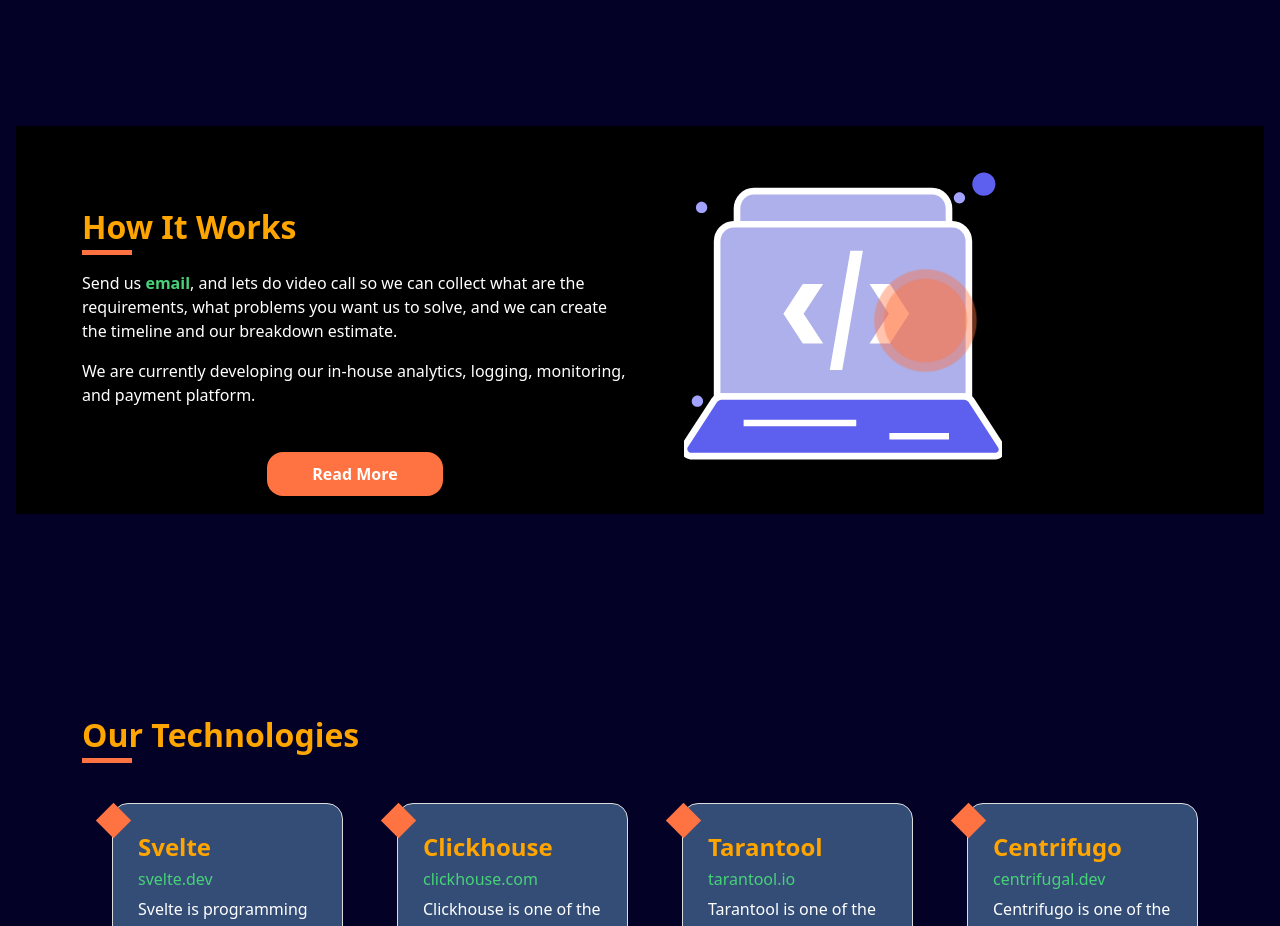
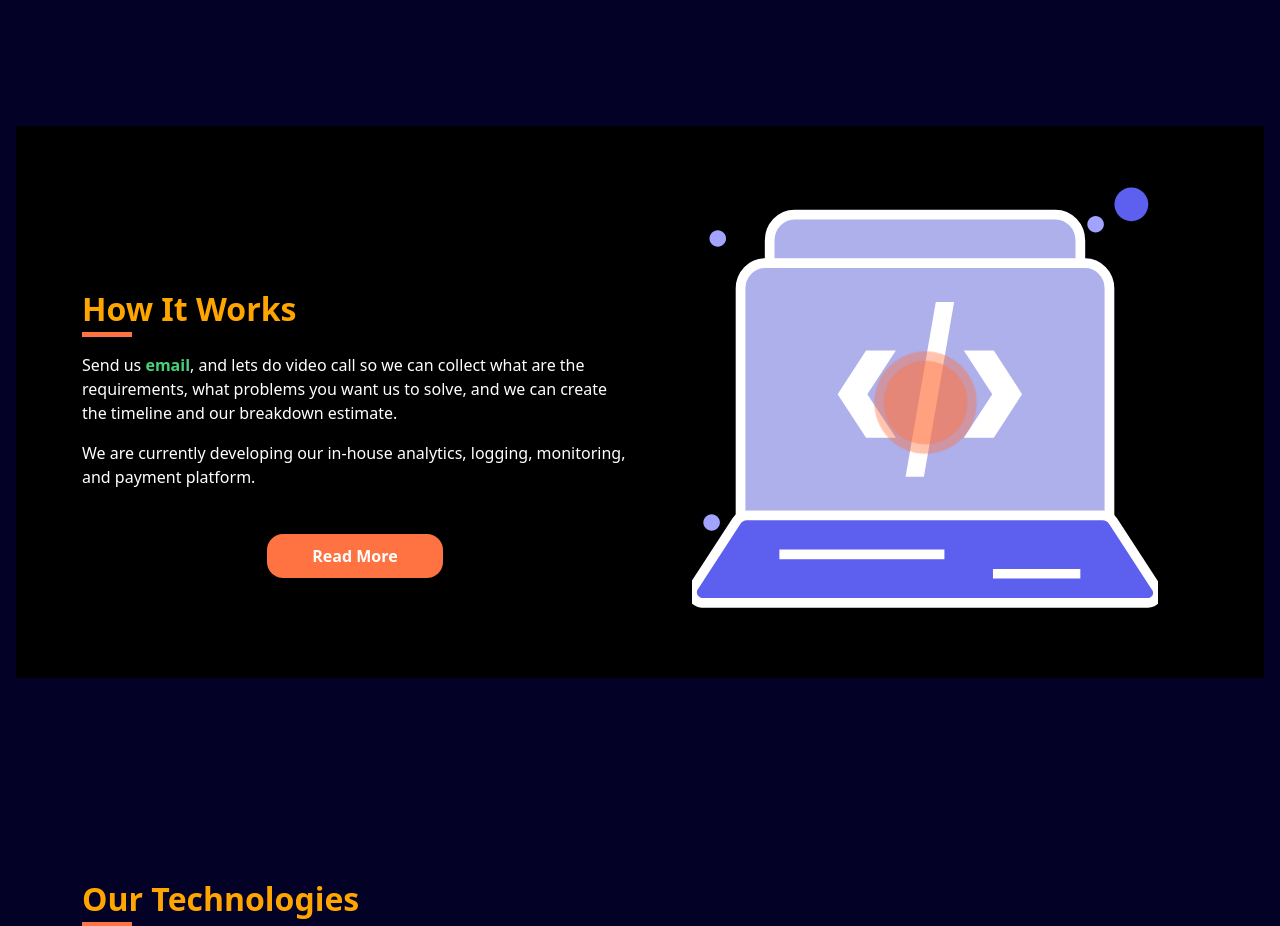
Before and after one commit to kokizzu/benalu.dev, a Svelte app: page / in a window 1280 px wide. Shown: the part 2980-3906 px from the top of the page. Built offline with nearby package versions, Linux system fonts and the light colour scheme.

Commit message:
resize image

```diff
--- a/src/routes/HowItWorks.svelte
+++ b/src/routes/HowItWorks.svelte
@@ -25,7 +25,7 @@
 				<div class="img-box">
 					<img
 						src="/how-it-works.svg"
-						style="height: 40% !important; width:70%; padding: 2em"
+						style="height: 60% !important; width:100%; padding: 2.5em"
 						alt="How it works"
 					/>
 					<div class="play_btn">
```
